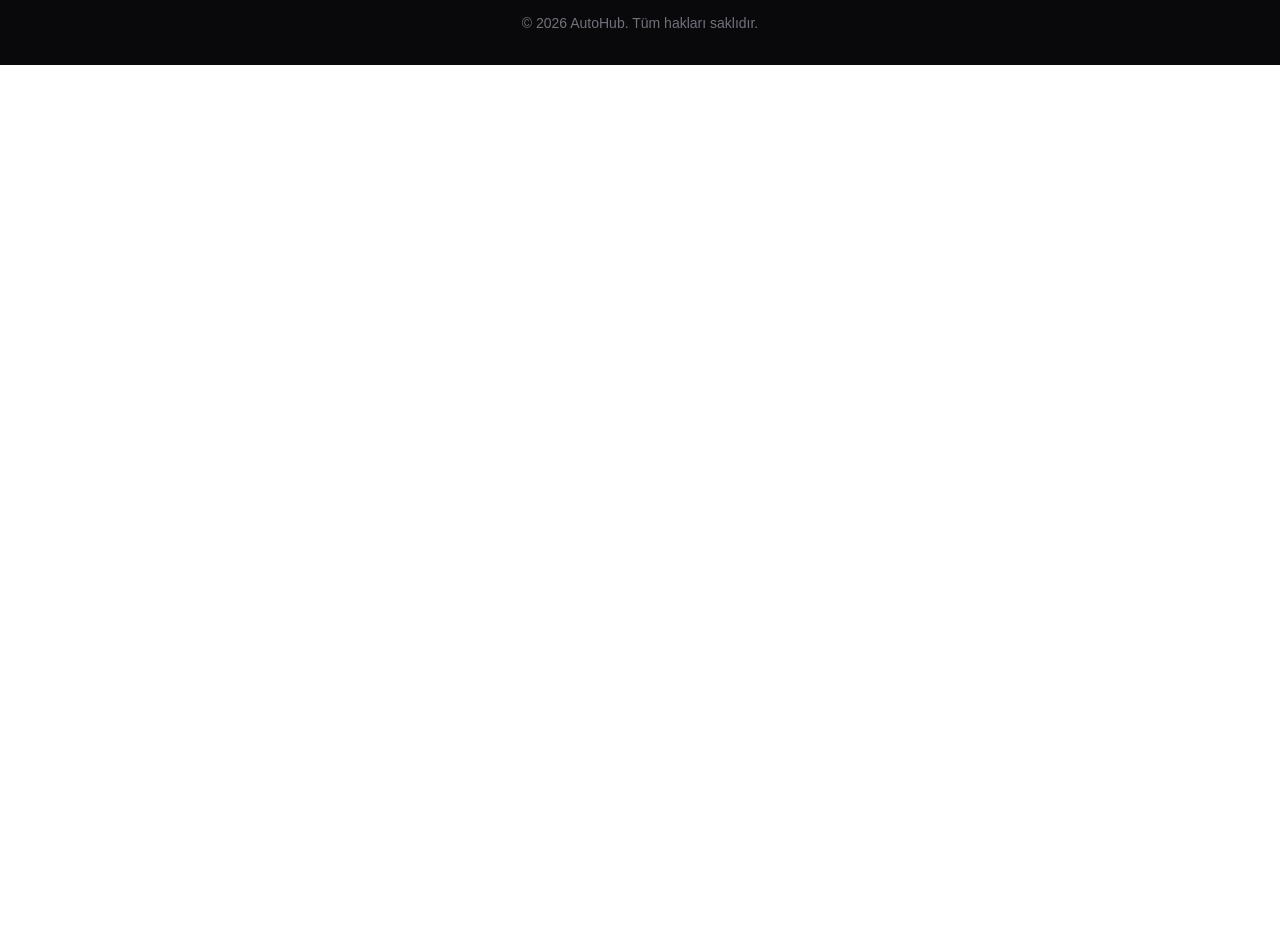
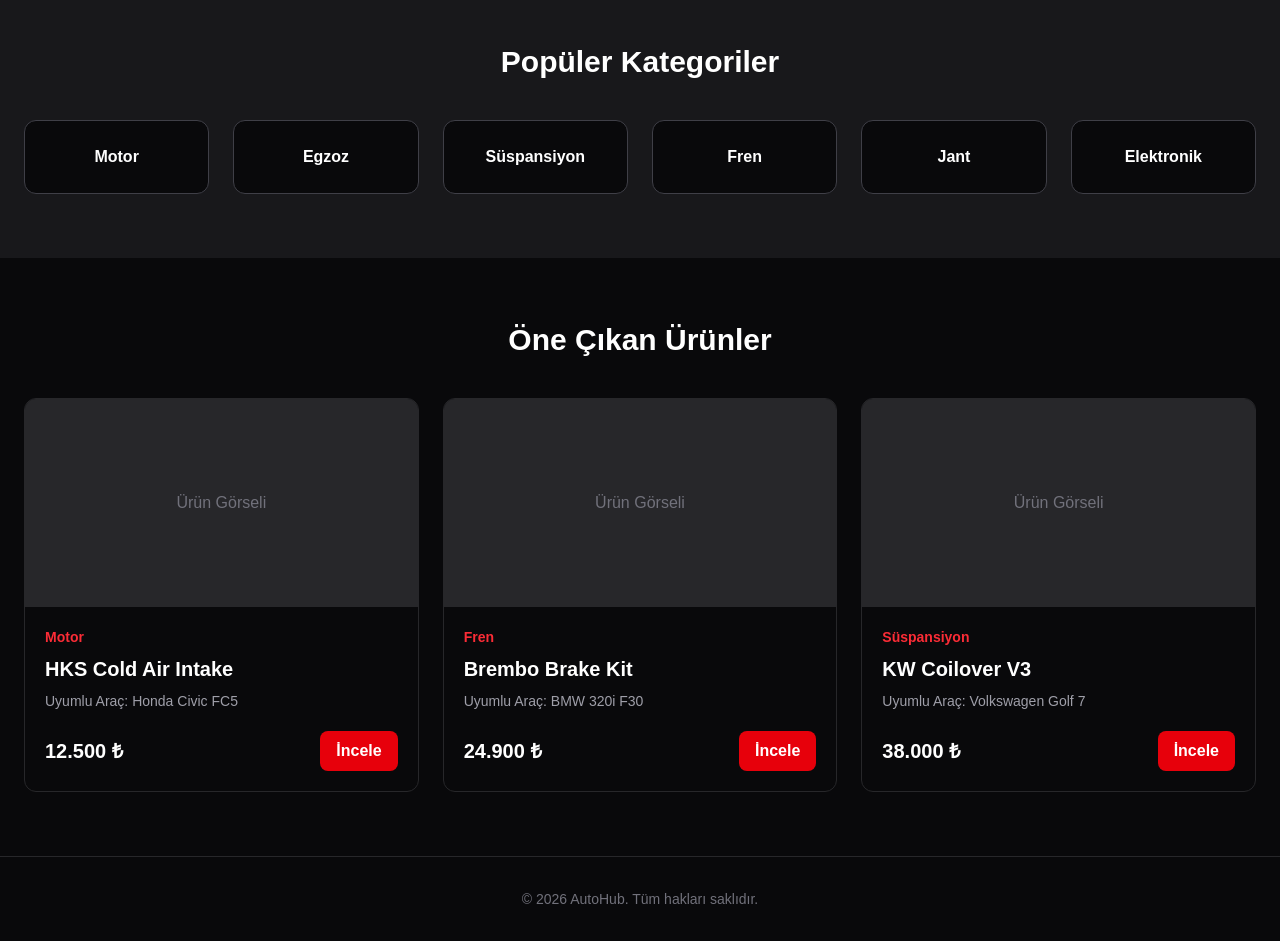
Before and after one commit to ilaydka/amirzak, a Next.js app: page / in a window 1280 px wide. Shown: the part 820-1761 px from the top of the page. Before the commit the page ends 885 px from the top, so only its background shows below. Built offline with nearby package versions, Linux system fonts and the light colour scheme.

Commit message:
feat: add featured products section

```diff
--- a/app/page.tsx
+++ b/app/page.tsx
@@ -1,38 +1,16 @@
+import Navbar from "@/components/Navbar";
+import Hero from "@/components/Hero";
+import Categories from "@/components/Categories";
+import FeaturedProducts from "@/components/FeaturedProducts";
 import Footer from "@/components/Footer";
-import Navbar from "@/components/Navbar";
 
 export default function Home() {
   return (
     <>
       <Navbar />
-
-      <main className="bg-zinc-950 text-white">
-        <section className="flex min-h-[calc(100vh-81px)] flex-col items-center justify-center px-6 text-center">
-          <p className="mb-4 text-sm font-semibold uppercase tracking-[0.3em] text-red-500">
-            Performance Parts Marketplace
-          </p>
-
-          <h1 className="max-w-4xl text-5xl font-bold sm:text-7xl">
-            Aracının performansını bir üst seviyeye taşı.
-          </h1>
-
-          <p className="mt-6 max-w-2xl text-lg text-zinc-400">
-            Aracına uyumlu performans parçalarını keşfet, karşılaştır ve
-            güvenilir satıcılardan satın al.
-          </p>
-
-          <div className="mt-8 flex flex-col gap-4 sm:flex-row">
-            <button className="rounded-lg bg-red-600 px-6 py-3 font-semibold hover:bg-red-500">
-              Ürünleri Keşfet
-            </button>
-
-            <button className="rounded-lg border border-zinc-700 px-6 py-3 font-semibold hover:bg-zinc-900">
-              Aracını Seç
-            </button>
-          </div>
-        </section>
-      </main>
-
+      <Hero />
+      <Categories />
+      <FeaturedProducts />
       <Footer />
     </>
   );
--- /dev/null
+++ b/components/Categories.tsx
@@ -0,0 +1,31 @@
+export default function Categories() {
+  const categories = [
+    "Motor",
+    "Egzoz",
+    "Süspansiyon",
+    "Fren",
+    "Jant",
+    "Elektronik",
+  ];
+
+  return (
+    <section className="bg-zinc-900 px-6 py-16 text-white">
+      <div className="mx-auto max-w-7xl">
+        <h2 className="mb-10 text-center text-3xl font-bold">
+          Popüler Kategoriler
+        </h2>
+
+        <div className="grid grid-cols-2 gap-6 md:grid-cols-3 lg:grid-cols-6">
+          {categories.map((category) => (
+            <div
+              key={category}
+              className="cursor-pointer rounded-xl border border-zinc-700 bg-zinc-950 p-6 text-center transition hover:border-red-500 hover:bg-zinc-800"
+            >
+              <h3 className="font-semibold">{category}</h3>
+            </div>
+          ))}
+        </div>
+      </div>
+    </section>
+  );
+}
--- /dev/null
+++ b/components/FeaturedProducts.tsx
@@ -0,0 +1,46 @@
+import ProductCard from "@/components/ProductCard";
+
+const products = [
+  {
+    name: "HKS Cold Air Intake",
+    category: "Motor",
+    price: "12.500 ₺",
+    compatibility: "Honda Civic FC5",
+  },
+  {
+    name: "Brembo Brake Kit",
+    category: "Fren",
+    price: "24.900 ₺",
+    compatibility: "BMW 320i F30",
+  },
+  {
+    name: "KW Coilover V3",
+    category: "Süspansiyon",
+    price: "38.000 ₺",
+    compatibility: "Volkswagen Golf 7",
+  },
+];
+
+export default function FeaturedProducts() {
+  return (
+    <section className="bg-zinc-950 px-6 py-16 text-white">
+      <div className="mx-auto max-w-7xl">
+        <h2 className="mb-10 text-center text-3xl font-bold">
+          Öne Çıkan Ürünler
+        </h2>
+
+        <div className="grid gap-6 md:grid-cols-2 lg:grid-cols-3">
+          {products.map((product) => (
+            <ProductCard
+              key={product.name}
+              name={product.name}
+              category={product.category}
+              price={product.price}
+              compatibility={product.compatibility}
+            />
+          ))}
+        </div>
+      </div>
+    </section>
+  );
+}
--- /dev/null
+++ b/components/Hero.tsx
@@ -0,0 +1,30 @@
+export default function Hero() {
+  return (
+    <main className="bg-zinc-950 text-white">
+      <section className="flex min-h-[calc(100vh-81px)] flex-col items-center justify-center px-6 text-center">
+        <p className="mb-4 text-sm font-semibold uppercase tracking-[0.3em] text-red-500">
+          Performance Parts Marketplace
+        </p>
+
+        <h1 className="max-w-4xl text-5xl font-bold sm:text-7xl">
+          Aracının performansını bir üst seviyeye taşı.
+        </h1>
+
+        <p className="mt-6 max-w-2xl text-lg text-zinc-400">
+          Aracına uyumlu performans parçalarını keşfet,
+          karşılaştır ve güvenilir satıcılardan satın al.
+        </p>
+
+        <div className="mt-8 flex flex-col gap-4 sm:flex-row">
+          <button className="rounded-lg bg-red-600 px-6 py-3 font-semibold hover:bg-red-500">
+            Ürünleri Keşfet
+          </button>
+
+          <button className="rounded-lg border border-zinc-700 px-6 py-3 font-semibold hover:bg-zinc-900">
+            Aracını Seç
+          </button>
+        </div>
+      </section>
+    </main>
+  );
+}
--- /dev/null
+++ b/components/ProductCard.tsx
@@ -0,0 +1,45 @@
+type ProductCardProps = {
+  name: string;
+  category: string;
+  price: string;
+  compatibility: string;
+};
+
+export default function ProductCard({
+  name,
+  category,
+  price,
+  compatibility,
+}: ProductCardProps) {
+  return (
+    <article className="overflow-hidden rounded-xl border border-zinc-800 bg-zinc-950">
+      <div className="flex h-52 items-center justify-center bg-zinc-800 text-zinc-500">
+        Ürün Görseli
+      </div>
+
+      <div className="p-5">
+        <p className="text-sm font-semibold text-red-500">
+          {category}
+        </p>
+
+        <h3 className="mt-2 text-xl font-bold">
+          {name}
+        </h3>
+
+        <p className="mt-2 text-sm text-zinc-400">
+          Uyumlu Araç: {compatibility}
+        </p>
+
+        <div className="mt-5 flex items-center justify-between">
+          <span className="text-xl font-bold">
+            {price}
+          </span>
+
+          <button className="rounded-lg bg-red-600 px-4 py-2 font-semibold hover:bg-red-500">
+            İncele
+          </button>
+        </div>
+      </div>
+    </article>
+  );
+}
```
